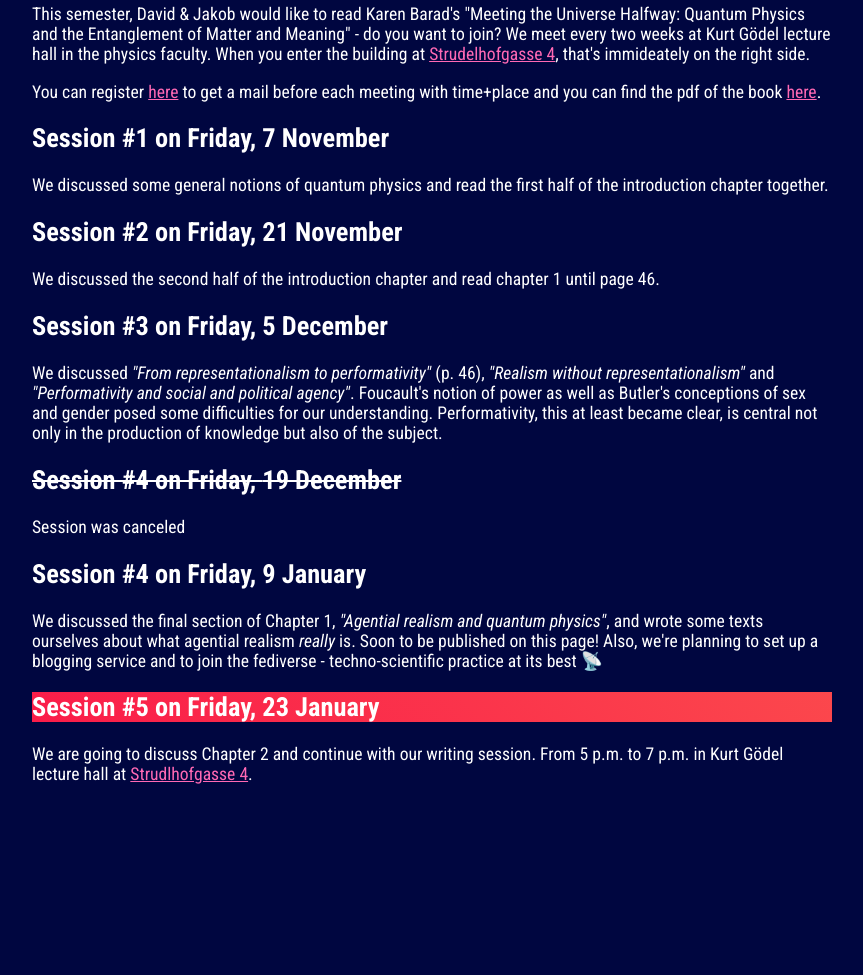
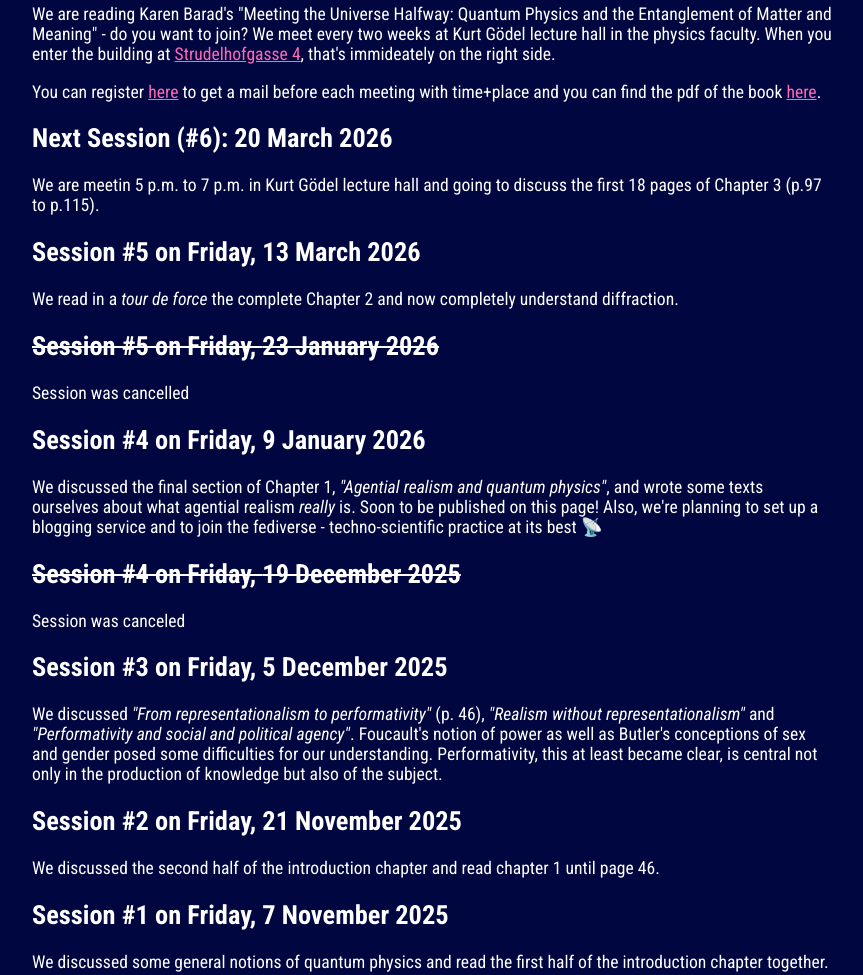
Before and after one commit to GrumpyGoedel/messapparat, a website: page public/index.html in a window 1280 px wide. Shown: the part 420-1395 px from the top of the page, without its empty margins (208-1071 px from the left). Before the commit the page ends 1262 px from the top, so only its background shows below. Drawn offline with Linux system fonts and the light colour scheme; a web font is replaced by a local one.

Commit message:
update meeting 20 March 2026 and changed order of meeting protocols.

```diff
--- a/public/index.html
+++ b/public/index.html
@@ -15,28 +15,36 @@
   <div class="container">
   <h1><span style="color: pink;">WELCOME</span> <span style="color: crimson;">TO</span> <span style="color: hotpink;">THE</span> <span style="color: orange;">READING</span> <span style="color: darkorange;">CIRCLE</span></h1>
   <div class="whirly-box"></div>
-  <p>This semester, David & Jakob would like to read Karen Barad's "Meeting the Universe Halfway:
+  <p>We are reading Karen Barad's "Meeting the Universe Halfway:
   Quantum Physics and the Entanglement of Matter and Meaning" - do you want to join?
   We meet every two weeks at Kurt Gödel lecture hall in the physics faculty. When you enter the building at
   <a href="https://maps.app.goo.gl/odB45acjhfs1DjLo6">Strudelhofgasse 4</a>, that's immideately on the right side.</p>
   <p>You can register <a href="https://forms.gle/EVXkMgd9iGo9FD8y9">here</a> to get a mail before each meeting with time+place and
   you can find the pdf of the book  <a href="files/Meeting the Universe Halfway (Barad 2007).pdf" target="_blank">here</a>.</p>
-
-  <h2>Session #1 on Friday, <span style="white-space: nowrap;">7 November</span></h2>
-  <p>We discussed some general notions of quantum physics and read the first half of the introduction chapter together.</p>
-  <h2>Session #2 on Friday, <span style="white-space: nowrap;">21 November</span></h2>
-  <p>We discussed the second half of the introduction chapter and read chapter 1 until page 46.</p>
-  <h2>Session #3 on Friday, <span style="white-space: nowrap;">5 December</span></h2>
+  <h2>Next Session (#6): <span style="white-space: nowrap;">20 March 2026</span></h2>
+  <p>We are meetin 5 p.m. to 7 p.m. in Kurt Gödel lecture hall and going to discuss the first 18 pages of Chapter 3 (p.97 to p.115).</p>
+  <h2>Session #5 on Friday, 13 March 2026</h2>
+  <p>We read in a <i>tour de force</i> the complete Chapter 2 and now completely understand diffraction.</p>
+  <h2><s>Session #5 on Friday, <span style="white-space: nowrap;">23 January 2026</span></s></h2>
+  <p>Session was cancelled</p>
+  <h2>Session #4 on Friday, <span style="white-space: nowrap;">9 January 2026</span></h2>
+  <p>We discussed the final section of Chapter 1, <i>"Agential realism and quantum physics"</i>, and wrote some texts ourselves about what agential realism <i>really</i> is.
+    Soon to be published on this page! Also, we're planning to set up a blogging service and to join the fediverse - techno-scientific practice at its best 📡</p>
+  <h2><s>Session #4 on Friday, <span style="white-space: nowrap;">19 December 2025</span></s></h2>
+  <p>Session was canceled</p>
+  <h2>Session #3 on Friday, <span style="white-space: nowrap;">5 December 2025</span></h2>
   <p>We discussed <i>"From representationalism to performativity"</i> (p. 46), <i>"Realism without representationalism"</i> and <i>"Performativity and social and political agency"</i>.
     Foucault's notion of power as well as Butler's conceptions of sex and gender posed some difficulties for our understanding. Performativity, this at least became clear, is central
     not only in the production of knowledge but also of the subject.</p>
-  <h2><s>Session #4 on Friday, <span style="white-space: nowrap;">19 December</span></s></h2>
-  <p>Session was canceled</p>
-  <h2>Session #4 on Friday, <span style="white-space: nowrap;">9 January</span></h2>
-  <p>We discussed the final section of Chapter 1, <i>"Agential realism and quantum physics"</i>, and wrote some texts ourselves about what agential realism <i>really</i> is.
-    Soon to be published on this page! Also, we're planning to set up a blogging service and to join the fediverse - techno-scientific practice at its best 📡</p>
-  <h2 class="wavy-title">Session #5 on Friday, <span style="white-space: nowrap;">23 January</span></h2>
-  <p>We are going to discuss Chapter 2 and continue with our writing session. From 5 p.m. to 7 p.m. in Kurt Gödel lecture hall at <a href="https://maps.app.goo.gl/odB45acjhfs1DjLo6">Strudlhofgasse 4</a>.</p>
+  <h2>Session #2 on Friday, <span style="white-space: nowrap;">21 November 2025</span></h2>
+  <p>We discussed the second half of the introduction chapter and read chapter 1 until page 46.</p>
+  <h2>Session #1 on Friday, <span style="white-space: nowrap;">7 November 2025</span></h2>
+  <p>We discussed some general notions of quantum physics and read the first half of the introduction chapter together.</p>
+
+
+
+
+
 </div>
 </body>
 </html>
```
